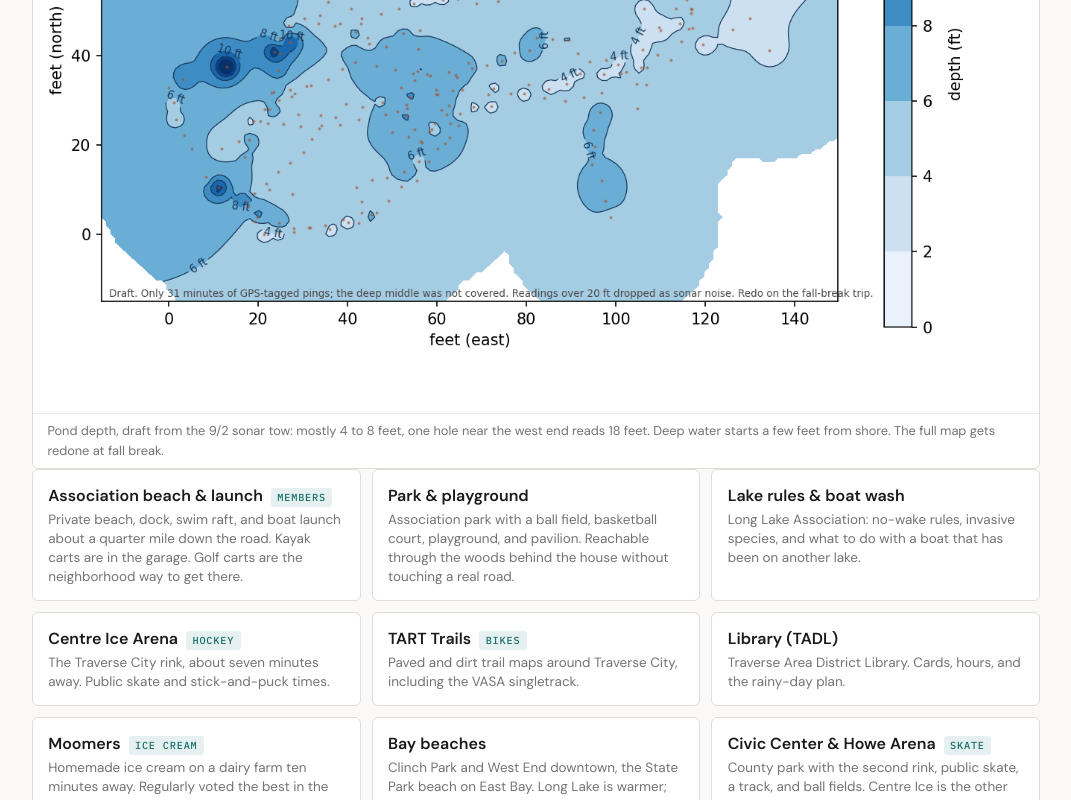
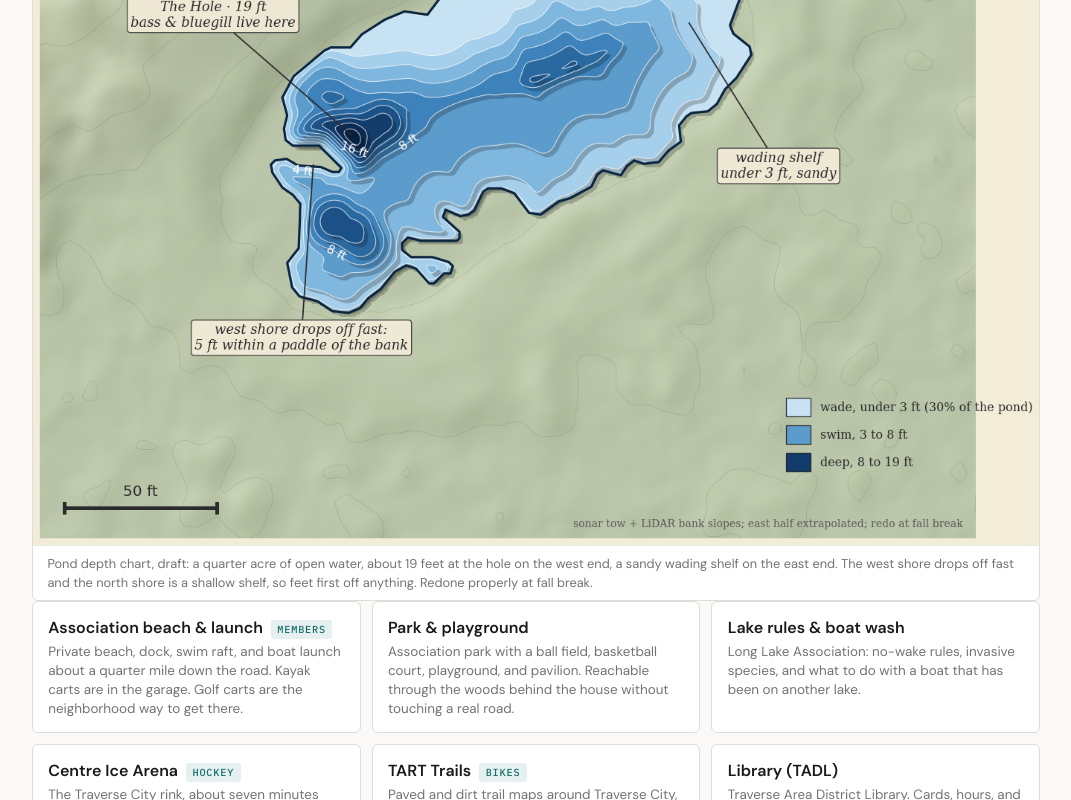
Before and after one commit to willgerken/willgerken.github.io, a plain HTML site: page cedar/index.html in a window 1280 px wide. Shown: the part 5389-6189 px from the top of the page, without its empty margins (104-1175 px from the left). Drawn offline with Linux system fonts and the light colour scheme.

Commit message:
cedar: pond depth chart v2 (aerial shoreline + LiDAR banks + sonar), replaces the draft
Co-Authored-By: Claude Fable 5.1 <noreply@anthropic.com>

```diff
--- a/cedar/index.html
+++ b/cedar/index.html
@@ -396,8 +396,8 @@ footer a{color:var(--ink-light)}
   <h2>Around the lake</h2>
   <p class="lead">The fun part. Beach and launch keys hang by the garage door; put them back.</p>
   <div class="embed">
-    <a href="pond_depth_draft_2026-09-02.png" target="_blank" rel="noopener"><img src="pond_depth_draft_2026-09-02.png" alt="Draft depth map of the pond from the September 2 sonar tow" style="display:block;width:100%;height:auto" loading="lazy"></a>
-    <div class="cap">Pond depth, draft from the 9/2 sonar tow: mostly 4 to 8 feet, one hole near the west end reads 18 feet. Deep water starts a few feet from shore. The full map gets redone at fall break.</div>
+    <a href="cedar_pond_map.png" target="_blank" rel="noopener"><img src="cedar_pond_map.png" alt="Depth chart of the pond: sonar tow plus LiDAR bank slopes" style="display:block;width:100%;height:auto" loading="lazy"></a>
+    <div class="cap">Pond depth chart, draft: a quarter acre of open water, about 19 feet at the hole on the west end, a sandy wading shelf on the east end. The west shore drops off fast and the north shore is a shallow shelf, so feet first off anything. Redone properly at fall break.</div>
   </div>
   <div class="grid">
     <div class="card">
```
Also changed, not shown: cedar/cedar_pond_map.png (added), cedar/pond_depth_draft_2026-09-02.png (deleted).
